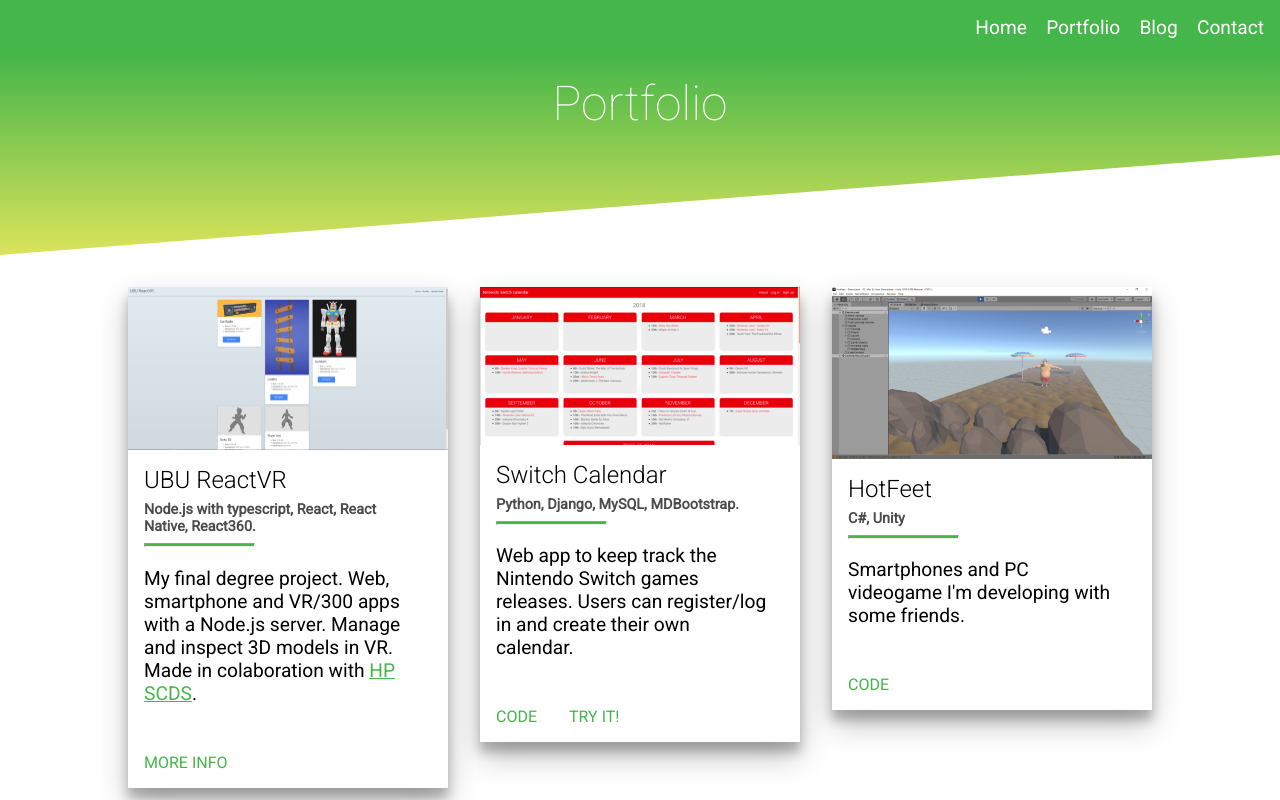
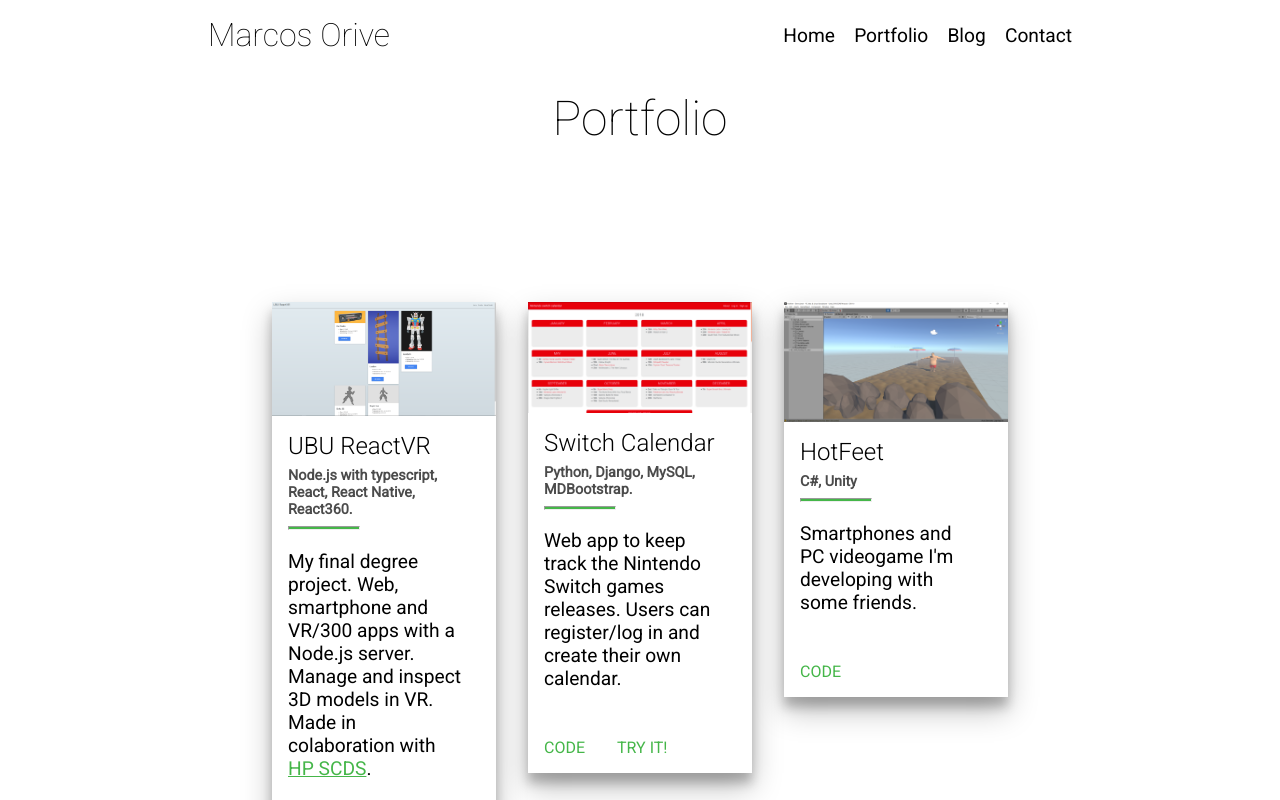
Before and after one commit to marcosorive/blog-and-portfolio, a Gatsby site: page /portfolio in a window 1280 px wide. Shown: the top 800 px of the page. Built offline with nearby package versions, Linux system fonts and the light colour scheme; Gatsby itself is replaced by a stand-in of ours.

Commit message:
Changed colors to white. Added new wrapper for the layout

```diff
--- a/src/components/Header/Header.css
+++ b/src/components/Header/Header.css
@@ -1,7 +1,7 @@
 header {
-    position: relative;
+    /* position: relative;
     height: 100px;
-    background-image: linear-gradient(#45b649, #dce35b);
+     background-image: linear-gradient(#45b649, #dce35b); */
 }
 
 h1 {
@@ -11,7 +11,6 @@ header {
 }
 
 header h1 {
-    color: white;
   margin:0;
 }
 
--- a/src/components/Header/Header.jsx
+++ b/src/components/Header/Header.jsx
@@ -7,9 +7,9 @@ export class Header extends React.Component{
         return(
             <header>
                 <h1>{this.props.headerText}</h1>
-                <svg xmlns="http://www.w3.org/2000/svg" viewBox="0 0 100 100" preserveAspectRatio="none">
+                {/* <svg xmlns="http://www.w3.org/2000/svg" viewBox="0 0 100 100" preserveAspectRatio="none">
                     <polygon fill="white" points="0,100 100,0 100,100"/>
-                </svg>
+                </svg> */}
             </header>
         )
     }
--- a/src/components/Layout/Layout.css
+++ b/src/components/Layout/Layout.css
@@ -3,3 +3,14 @@
 *{
     font-family: "Roboto","Open Sans", "Arial";
 }
+
+.layout-wrapper{
+    width: 100%;
+}
+
+@media screen and (min-width: 768px){
+    .layout-wrapper{
+        margin: auto;
+        width: 70%;
+    }
+}
--- a/src/components/Layout/Layout.jsx
+++ b/src/components/Layout/Layout.jsx
@@ -17,8 +17,8 @@ class Layout extends React.Component {
         <meta name="keywords" content="JavaScript, React, Node.js, html, css" />
         <meta name="author" content="Marcos Orive" />
       </Helmet>
-      <div style={ title==="Home" ? styles.homeContainer : undefined}>
-        <Navbar brand="" backgroundColor="#45b649"/>
+      <div className="layout-wrapper">
+        <Navbar brand="Marcos Orive" backgroundColor="#ffffff" fontColor="#000000"/>
         <Header headerText={headerText ? headerText : title}/>
         {children}
       </div>
@@ -26,11 +26,4 @@ class Layout extends React.Component {
     )
   }
 }
-
-const styles = {
-  homeContainer: {
-    height:"100%",
-    width:"100%"
-  }
-}
 export default Layout
--- a/src/pages/portfolio.jsx
+++ b/src/pages/portfolio.jsx
@@ -18,7 +18,6 @@ export default class Portfolio extends React.Component{
 		}
 		this.setProjectCardsContent = this.setProjectCardsContent.bind(this);
 		this.setExperiencieCardsContent = this.setExperiencieCardsContent.bind(this);
-		console.log(props.data)
 	}
 
 	componentDidMount(){
@@ -44,7 +43,7 @@ export default class Portfolio extends React.Component{
 	setProjectCardsContent(){
 		const cards = projectsContent.map(cardContent => {
 			return(
-				<Card key={cardContent.image}>
+				<Card key={cardContent.title}>
 					<CardImageHeader>
 						{ cardContent.image ?
 							<Img fluid={this.props.data[cardContent.image].childImageSharp.fluid} alt={cardContent.altImage}/> :
```
Lines whose indentation alone changed are shown as unchanged.
